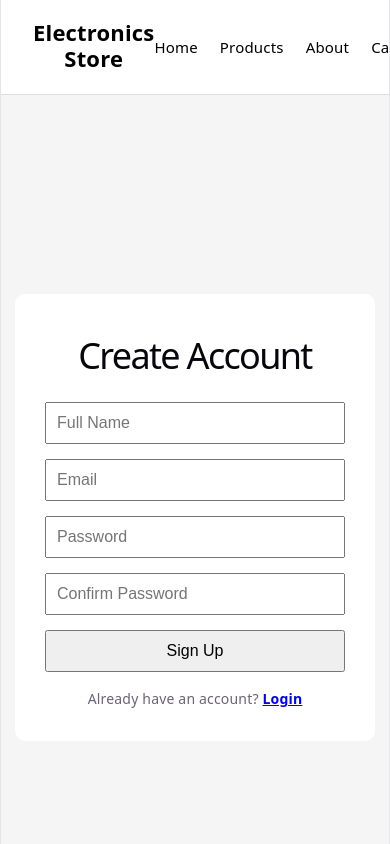
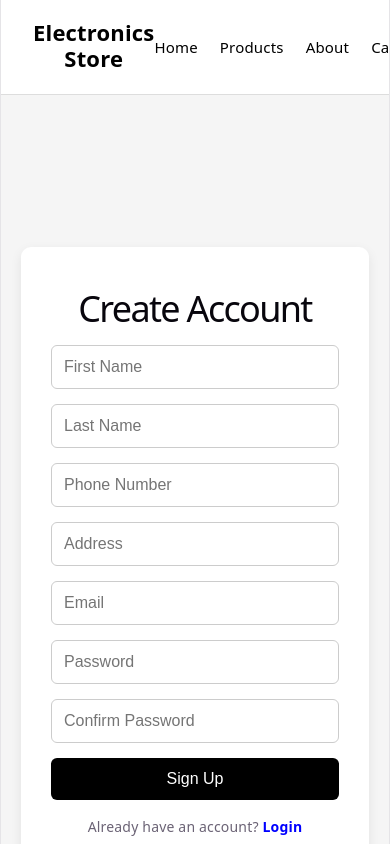
Before and after one commit to aklimson/Online-store, a React app in the folder frontend/: page /signup in a window 390 px wide. Shown: the top 844 px of the page. Built offline with nearby package versions, Linux system fonts and the light colour scheme; the HTML template or start-up script is replaced by a standard one.

Commit message:
Added input fields for address and phone number

```diff
--- a/frontend/src/pages/Signup.jsx
+++ b/frontend/src/pages/Signup.jsx
@@ -1,10 +1,14 @@
 import { useState } from "react";
 import { Link } from "react-router-dom";
+
 import "../styles/Signup.css";
 
 function Signup() {
   const [formData, setFormData] = useState({
-    fullName: "",
+    firstName: "",
+    lastName: "",
+    phoneNumber: "",
+    address: "",
     email: "",
     password: "",
     confirmPassword: "",
@@ -18,12 +22,10 @@ function Signup() {
     });
   };
 
-  // SUBMIT HANDLER (placeholder for future API integration)
+  // SUBMIT HANDLER
   const handleSubmit = (e) => {
     e.preventDefault();
 
-    // TODO: validation logic
-    // TODO: API request (backend connection)
     console.log("Signup Data:", formData);
   };
 
@@ -34,12 +36,41 @@ function Signup() {
 
         <input
           type="text"
-          name="fullName"
-          placeholder="Full Name"
-          value={formData.fullName}
+          name="firstName"
+          placeholder="First Name"
+          value={formData.firstName}
           onChange={handleChange}
           className="signup-input"
-          minLength="6"
+          required
+        />
+
+        <input
+          type="text"
+          name="lastName"
+          placeholder="Last Name"
+          value={formData.lastName}
+          onChange={handleChange}
+          className="signup-input"
+          required
+        />
+
+        <input
+          type="tel"
+          name="phoneNumber"
+          placeholder="Phone Number"
+          value={formData.phoneNumber}
+          onChange={handleChange}
+          className="signup-input"
+          required
+        />
+
+        <input
+          type="text"
+          name="address"
+          placeholder="Address"
+          value={formData.address}
+          onChange={handleChange}
+          className="signup-input"
           required
         />
 
--- a/frontend/src/styles/Signup.css
+++ b/frontend/src/styles/Signup.css
@@ -1,30 +1,53 @@
 .signup-container {
-  height: 100vh;
+  min-height: 100vh;
   display: flex;
   justify-content: center;
   align-items: center;
   background-color: #f5f5f5;
+  padding: 40px 20px;
 }
 
 .signup-form {
   display: flex;
   flex-direction: column;
-  width: 300px;
+  width: 320px;
   padding: 30px;
   background-color: white;
   border-radius: 10px;
   gap: 15px;
+  box-shadow: 0 4px 12px rgba(0, 0, 0, 0.08);
+}
+
+.signup-form h1 {
+  text-align: center;
+  margin-bottom: 10px;
 }
 
 .signup-input {
-  padding: 10px;
+  padding: 12px;
   font-size: 16px;
+  border: 1px solid #ccc;
+  border-radius: 6px;
+}
+
+.signup-input:focus {
+  outline: none;
+  border-color: #666;
 }
 
 .signup-button {
-  padding: 10px;
+  padding: 12px;
   font-size: 16px;
   cursor: pointer;
+  background-color: black;
+  color: white;
+  border: none;
+  border-radius: 6px;
+  transition: 0.2s ease;
+}
+
+.signup-button:hover {
+  opacity: 0.9;
 }
 
 .signup-text {
@@ -36,4 +59,9 @@
   color: blue;
   cursor: pointer;
   font-weight: bold;
+  text-decoration: none;
 }
+
+.signup-link:hover {
+  text-decoration: underline;
+}
```
